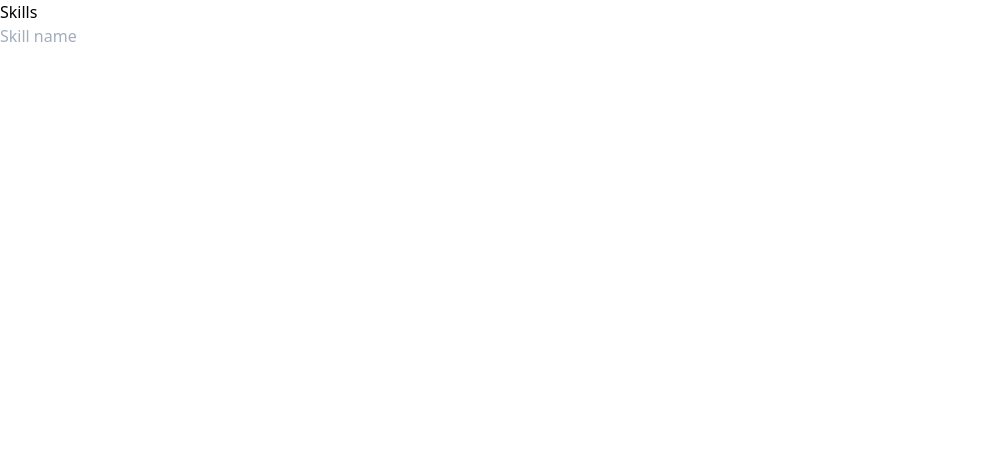
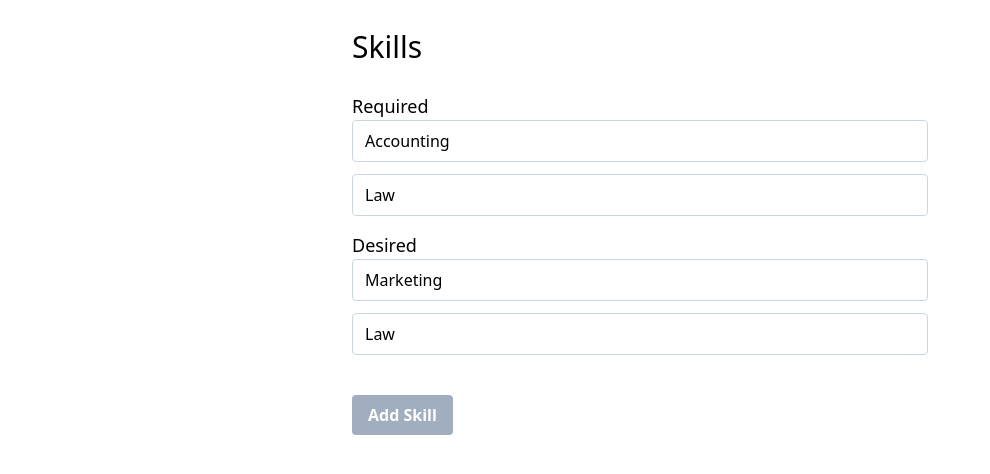
Before and after one commit to hugobytes/skills-tree, a Vue app: page / in a window 1280 px wide. Shown: the top 474 px of the page, without its empty margins (0-990 px from the left). Built offline with nearby package versions, Linux system fonts and the light colour scheme.

Commit message:
skill styles

```diff
--- a/src/App.vue
+++ b/src/App.vue
@@ -1,16 +1,18 @@
 <template>
   <div id="app">
-    <Skills />
+    <div class="container mx-auto max-w-xl mt-6">
+      <Tree />
+    </div>
   </div>
 </template>
 
 <script>
-import Skills from "./components/Skills.vue";
+import Tree from "./components/Tree.vue";
 
 export default {
   name: "App",
   components: {
-    Skills,
+    Tree,
   },
 };
 </script>
--- a/src/components/Skills.vue
+++ b/src/components/Skill.vue
@@ -1,13 +1,16 @@
 <template>
-  <div>
-    <h1>Skills</h1>
-    <input placeholder="Skill name" />
+  <div class="border border-gray-400 rounded mb-3 py-2 px-3">
+    {{ name }}
   </div>
 </template>
 
 <script>
 export default {
-  name: "Skills",
+  name: "Skill",
+  props: {
+    name: String,
+    desc: String,
+  },
 };
 </script>
 
--- /dev/null
+++ b/src/components/Tree.vue
@@ -0,0 +1,63 @@
+<template>
+  <div>
+    <h1 class="text-3xl mb-6">Skills</h1>
+
+    <section class="my-4">
+      <h2 class="text-lg">Required</h2>
+      <div v-for="skill in required" :key="skill.name">
+        <Skill :name="skill.name" />
+      </div>
+    </section>
+
+    <section class="my-4">
+      <h2 class="text-lg">Desired</h2>
+      <div v-for="skill in desired" :key="skill.name">
+        <Skill :name="skill.name" />
+      </div>
+    </section>
+
+    <button
+      class="bg-gray-500 hover:bg-gray-700 focus:outline-none text-white font-bold py-2 px-4 rounded mt-6"
+    >
+      Add Skill
+    </button>
+  </div>
+</template>
+
+<script>
+import Skill from "./Skill.vue";
+
+export default {
+  name: "Tree",
+  components: {
+    Skill,
+  },
+  data: () => {
+    return {
+      desired: [
+        {
+          name: "Marketing",
+          desc: "Great description.",
+        },
+        {
+          name: "Law",
+          desc: "Great description.",
+        },
+      ],
+      required: [
+        {
+          name: "Accounting",
+          desc: "Great description.",
+        },
+        {
+          name: "Law",
+          desc: "Great description.",
+        },
+      ],
+    };
+  },
+};
+</script>
+
+<!-- Add "scoped" attribute to limit CSS to this component only -->
+<style scoped></style>
```
